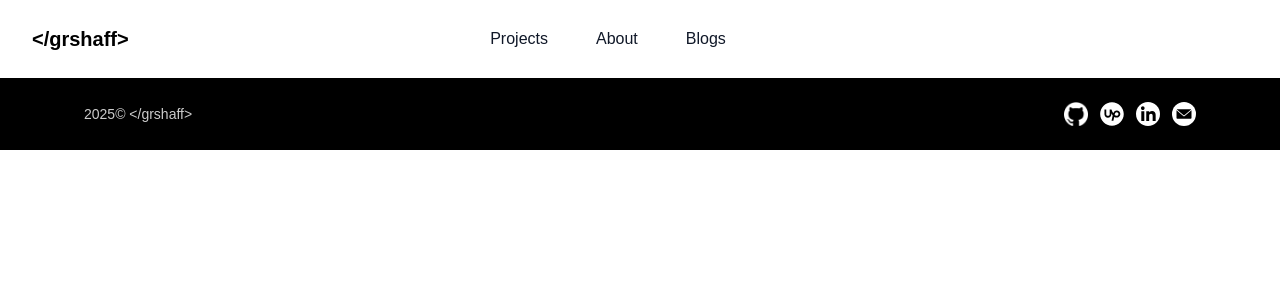
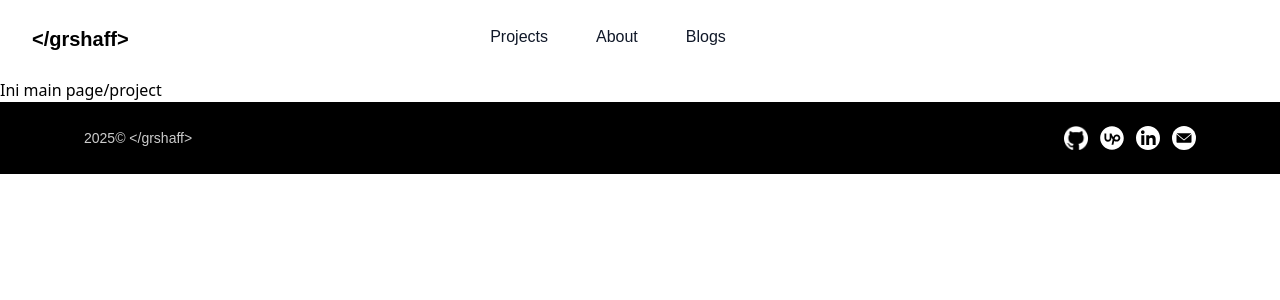
Before and after one commit to grshaff/projectCard-repro, a Vue app: page / in a window 1280 px wide. Shown: the top 300 px of the page. Built offline with nearby package versions, Linux system fonts and the light colour scheme.

Commit message:
Fix: navbar animation and udnerline position

```diff
--- a/src/App.vue
+++ b/src/App.vue
@@ -1,4 +1,4 @@
-<script setup>
+<!-- <script setup>
 import navBar from './components/navBar.vue'
 import FooterD from './components/footer.vue'
 </script>
@@ -9,16 +9,38 @@ import FooterD from './components/footer.vue'
 </template>
 
 <style scoped>
-.logo {
-  height: 6em;
-  padding: 1.5em;
-  will-change: filter;
-  transition: filter 300ms;
+
+</style> -->
+
+<script setup>
+import { ref, computed } from 'vue'
+import navBar from './components/navBar.vue'
+import FooterD from './components/footer.vue'
+import Home from './page/main.vue'
+import About from './page/about.vue'
+import Blogs from './page/blogs.vue'
+import NavBar from './components/navBar.vue'
+// import NotFound from './NotFound.vue'
+
+const routes = {
+  '/': Home,
+  '/about': About,
+  '/blogs': Blogs
 }
-.logo:hover {
-  filter: drop-shadow(0 0 2em #646cffaa);
-}
-.logo.vue:hover {
-  filter: drop-shadow(0 0 2em #42b883aa);
-}
-</style>
+
+const currentPath = ref(window.location.hash)
+
+window.addEventListener('hashchange', () => {
+  currentPath.value = window.location.hash
+})
+
+const currentView = computed(() => {
+  return routes[currentPath.value.slice(1) || '/'] || NotFound
+})
+</script>
+
+<template>
+  <navBar/>
+  <component :is="currentView" />
+  <FooterD/>
+</template>
--- a/src/components/navBar.vue
+++ b/src/components/navBar.vue
@@ -14,9 +14,9 @@
         </button>
       </div>
       <PopoverGroup class="hidden lg:flex lg:gap-x-12 ">
-        <a href="#" class="text-sm/6 font-roboto font-light text-gray-900 hover-underline-animation xl:text-[16px]">Projects</a>
-        <a href="#" class="text-sm/6 font-roboto font-light text-gray-900 hover-underline-animation xl:text-[16px]">About</a>
-        <a href="#" class="text-sm/6 font-roboto font-light text-gray-900 hover-underline-animation xl:text-[16px]">Blogs</a>
+        <a href="#/" class="text-sm/6 font-roboto font-light text-gray-900 hover-underline-animation xl:text-[16px]">Projects</a>
+        <a href="#/about" class="text-sm/6 font-roboto font-light text-gray-900 hover-underline-animation xl:text-[16px]">About</a>
+        <a href="#/blogs" class="text-sm/6 font-roboto font-light text-gray-900 hover-underline-animation xl:text-[16px]">Blogs</a>
       </PopoverGroup>
       <div class="hidden lg:flex lg:flex-1 lg:justify-end lg:mx-5 xl:mx-8">
     <!-- Optional: Add a CTA button here -->
@@ -38,10 +38,10 @@
         </div>
         <div class="flow-root text-center md:text-start md:mt-6">
           <div class="-my-6 divide-y divide-gray-500/10">
-            <div class="space-y-2 py-6">
-              <a href="#" class="-mx-3 block rounded-lg px-3 py-2 text-base/7 font-roboto font-light text-gray-900 hover:bg-gray-50">Projects</a>
-              <a href="#" class="-mx-3 block rounded-lg px-3 py-2 text-base/7 font-roboto font-light text-gray-900 hover:bg-gray-50">Blogs</a>
-              <a href="#" class="-mx-3 block rounded-lg px-3 py-2 text-base/7 font-roboto font-light text-gray-900 hover:bg-gray-50">About</a>
+            <div class="space-y-2 py-6 ">
+              <a href="#/" class="-mx-3 block rounded-lg px-3 py-2 text-base/7 font-roboto font-light text-gray-900  hover-underline-animation" @click="mobileMenuOpen = false">Projects</a>
+              <a href="#/about" class="-mx-3 block rounded-lg px-3 py-2 text-base/7 font-roboto font-light text-gray-900 hover-underline-animation" @click="mobileMenuOpen = false">Blogs</a>
+              <a href="#/blogs" class="-mx-3 block rounded-lg px-3 py-2 text-base/7 font-roboto font-light text-gray-900 hover-underline-animation" @click="mobileMenuOpen = false">About</a>
             </div>
           </div>
         </div>
@@ -87,6 +87,7 @@ const mobileMenuOpen = ref(false)
   .hover-underline-animation {
   display: inline-block;
   position: relative;
+  width: 55%;
 }
 
   .hover-underline-animation::after {
@@ -95,7 +96,8 @@ const mobileMenuOpen = ref(false)
   bottom: 0;
   left: 0;
   width: 100%;
-  height: 2px;
+  height: 3px;
+  opacity: 40%;
   background-color: black; /* Default for light mode */
   transform: scaleX(0);
 
@@ -110,5 +112,19 @@ const mobileMenuOpen = ref(false)
   transform: scaleX(1);
   }
 
+  @media screen and (min-width: 1024px) {
+    .hover-underline-animation {
+  width: 100%;
+  height: 28px;
+
+}
+
+    .hover-underline-animation::after {
+  height: 2px;
+
+}
+
+  }
+
 
 </style>
```
